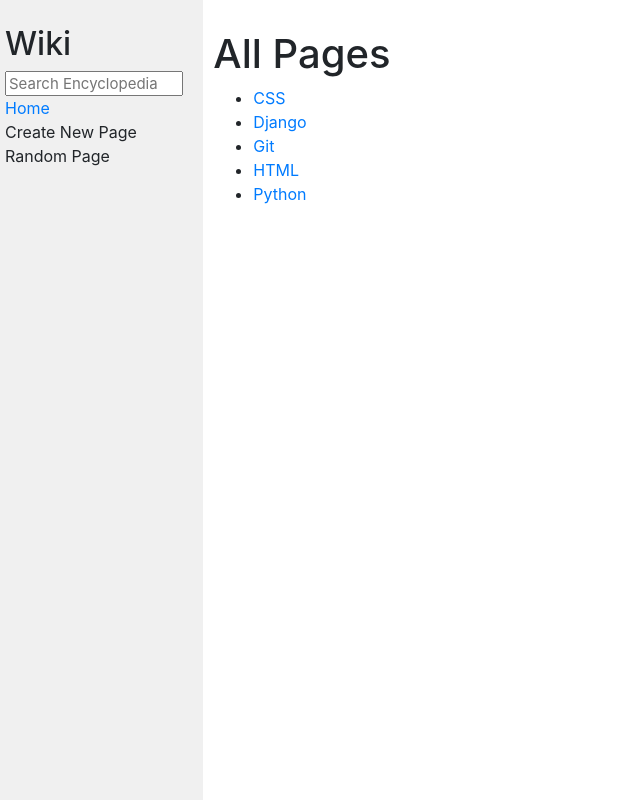
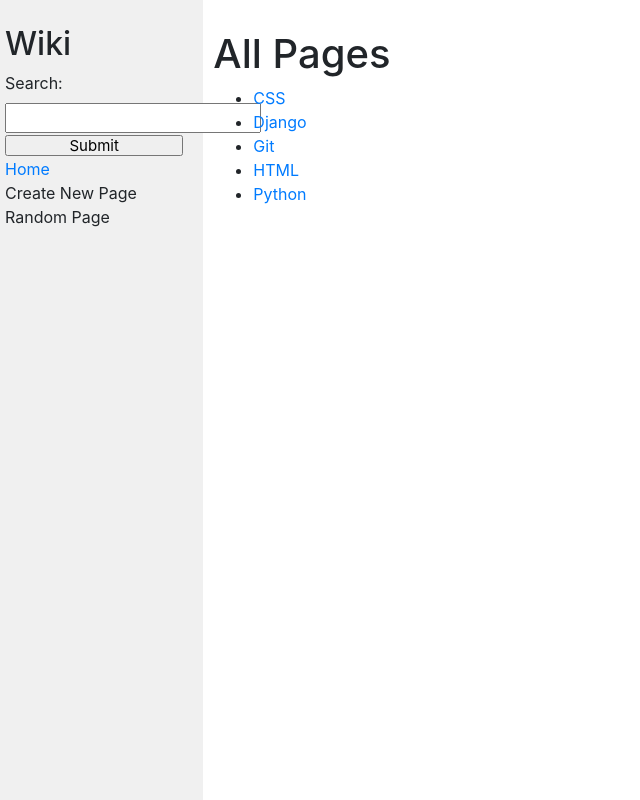
Before and after one commit to TrentonTrentoff/wikiWebApplication, a Django app: page / in a window 1280 px wide. Shown: the whole page, without its empty margins (0-640 px from the left). Run offline with Django 3.2, Linux system fonts and the light colour scheme; some libraries are stand-ins or nearby versions.

Commit message:
Adding search functionality

```diff
--- a/encyclopedia/templates/encyclopedia/layout.html
+++ b/encyclopedia/templates/encyclopedia/layout.html
@@ -12,11 +12,13 @@
         <div class="row">
             <div class="sidebar col-lg-2 col-md-3">
                 <h2>Wiki</h2>
-                <form>
-                    <input class="search" type="text" name="q" placeholder="Search Encyclopedia">
+                <form action= "{% url 'encyclopedia:search' %}" method="post">
+                    {% csrf_token %}
+                    {{ form }}
+                    <input class="search" type="submit" name="q" placeholder="Search Encyclopedia">
                 </form>
                 <div>
-                    <a href="{% url 'index' %}">Home</a>
+                    <a href="{% url 'encyclopedia:index' %}">Home</a>
                 </div>
                 <div>
                     Create New Page
--- a/encyclopedia/urls.py
+++ b/encyclopedia/urls.py
@@ -1,8 +1,9 @@
 from django.urls import path
 
 from . import views
-
+app_name = "encyclopedia"
 urlpatterns = [
     path("", views.index, name="index"),
-    path("wiki/<str:article>", views.article, name="article")
+    path("wiki/search", views.search, name="search"),
+    path("wiki/<str:article>", views.article, name="article"),
 ]
--- a/encyclopedia/views.py
+++ b/encyclopedia/views.py
@@ -1,11 +1,16 @@
 from django.shortcuts import render
-
+from django import forms
+from django.urls import reverse
+from django.http import HttpResponseRedirect
 from . import util
 
+class NewSearchForm(forms.Form):
+    search = forms.CharField(label = "Search")
 
 def index(request):
     return render(request, "encyclopedia/index.html", {
-        "entries": util.list_entries()
+        "entries": util.list_entries(),
+        "form": NewSearchForm()
     })
 
 def article(request, article):
@@ -17,5 +22,26 @@
     else:
         return render (request, "encyclopedia/content.html", {
         "title": article,
-        "content": util.get_entry(article)
+        "content": util.get_entry(article),
+        "form": NewSearchForm()
     })
+
+def search(request):
+    if request.method == "POST":
+        search = NewSearchForm(request.POST)
+        if search.is_valid():
+            search = search.cleaned_data["search"]
+        if not util.get_entry(search):
+            allResults = util.list_entries()
+            searchResults = []
+            for result in allResults:
+                tempSearch = search.lower()
+                tempResult = result.lower()
+                if tempSearch in tempResult:
+                    searchResults.append(result)
+            return render (request, "encyclopedia/search.html", {
+                "entries": searchResults,
+                "form": NewSearchForm()
+        })
+        else:
+            return HttpResponseRedirect(reverse("encyclopedia:article", args=[search]))
```
Also changed, not shown: encyclopedia/templates/encyclopedia/search.html (added, +16 -0 lines).
